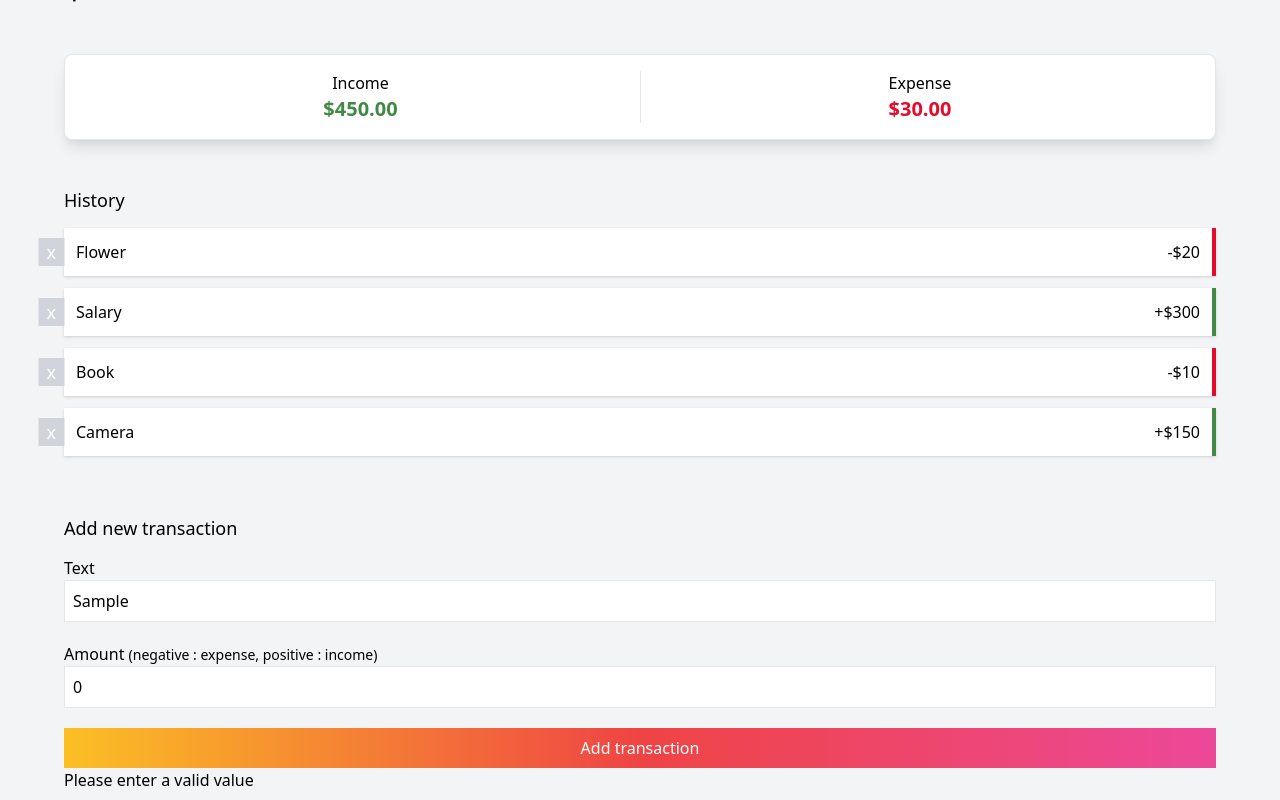
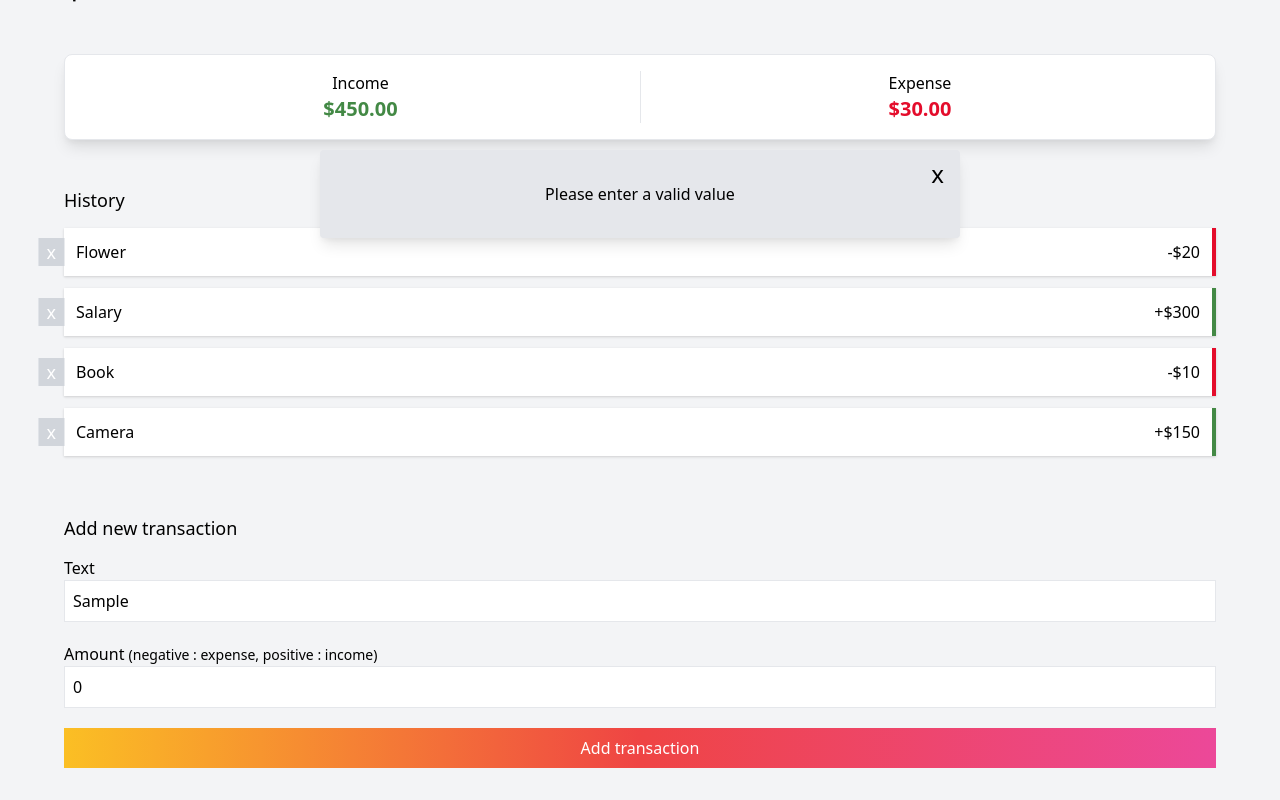
Before and after one commit to saebomp/expenseTracker, a React (Create React App) app: page / in a window 1280 px wide. Both pictures are taken after typing "Sample" into the empty fields and a click on the button "Add transaction". Shown: the part 206-1006 px from the top of the page. Built offline with nearby package versions, Linux system fonts and the light colour scheme.

Commit message:
modal styling

```diff
--- a/src/components/AddTransaction.js
+++ b/src/components/AddTransaction.js
@@ -60,9 +60,13 @@ export const AddTransaction = () => {
         </button>
       </form>
       {modal ?
-        <div>
+        <div className="position: absolute top-2/4 left-2/4 transform -translate-x-1/2 -translate-y-1/2 bg-gray-200 w-6/12 rounded shadow-lg p-8 text-center">
           <div>Please enter a valid value</div>
-          <button onClick={() => setModal(false)}>x</button>
+          <button
+            className="position: absolute top-2 right-4 z-10 cursor-pointer text-2xl"
+            onClick={() => setModal(false)}
+          >x
+          </button>
         </div>
         : null
         }
```
Also changed, not shown: 1 other file (tests, documents, lock files or other folders).
